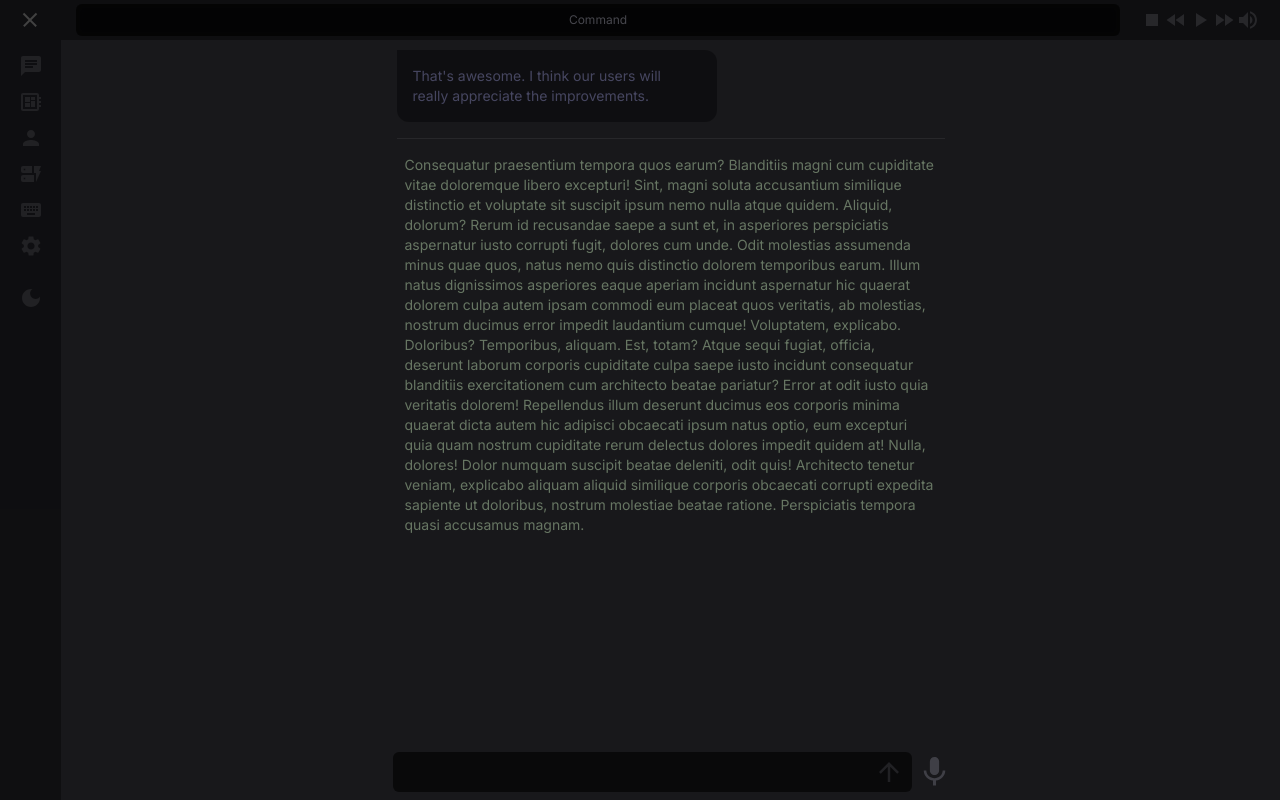
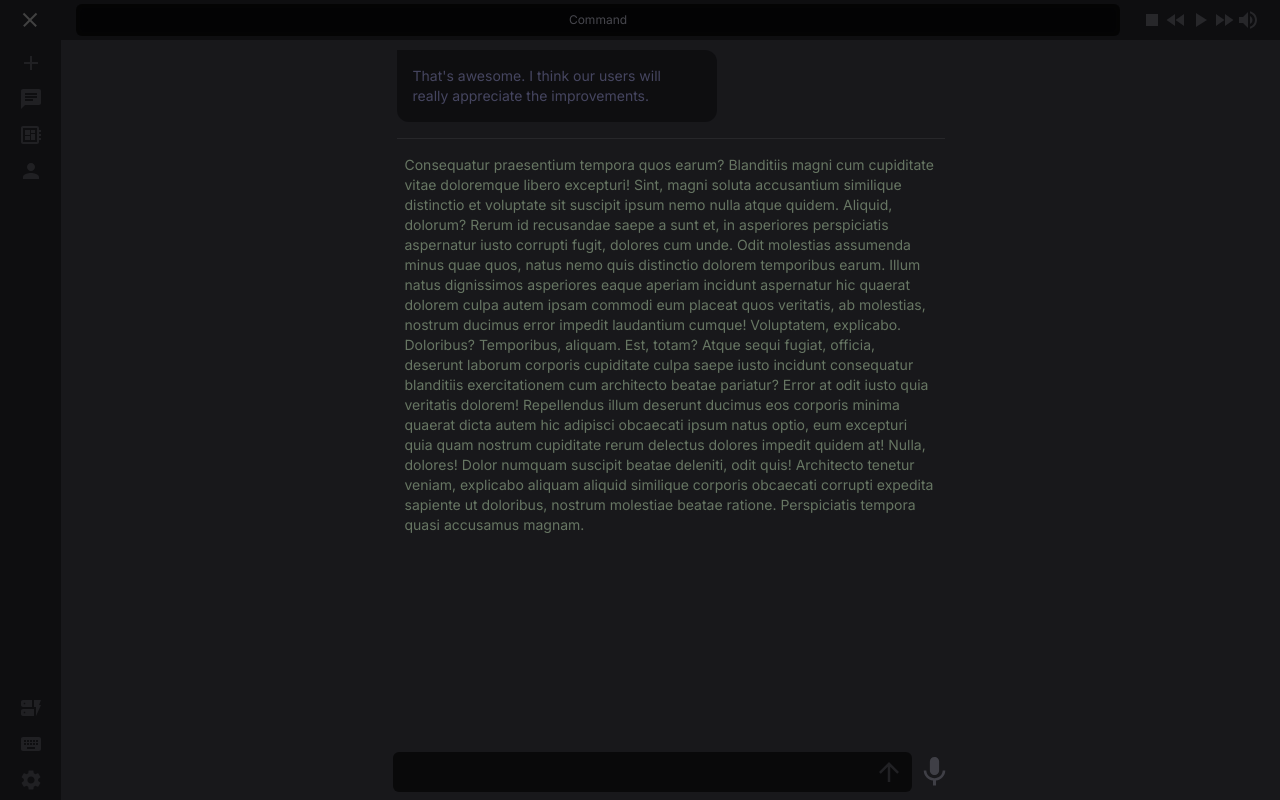
Before and after one commit to ln64-git/sqweebu, a Next.js app: page / in a window 1280 px wide. Both pictures are taken after a click on the button 30 px from the left and 20 px from the top of the page. Built offline with nearby package versions, Linux system fonts and the light colour scheme.

Commit message:
rearranged sidebar icons, added plus button

```diff
--- a/src/components/sidebar/sidebar.tsx
+++ b/src/components/sidebar/sidebar.tsx
@@ -10,7 +10,7 @@ import command from "../../../public/sidebar/command.svg";
 import voice from "../../../public/sidebar/voice.svg";
 import model from "../../../public/sidebar/model.svg";
 import chat from "../../../public/sidebar/chat.svg";
-import home from "../../../public/sidebar/home.svg";
+import add from "../../../public/sidebar/add.svg";
 
 export default function SideBar() {
   const sidebar = useNexus((state) => state.sidebar);
@@ -23,15 +23,20 @@ export default function SideBar() {
           style={{ backgroundColor: overlayColor }} // Corrected usage of overlayColor
           className="md:block min-w-[61px] opacity-60 flex flex-col justify-between"
         >
-          <div className="flex flex-col items-center gap-3 pt-3.5">
+          <div className="flex flex-col justify-between items-center  pt-2.5  h-full">
+            <div className="flex flex-col justify-center items-center gap-3  w-full h-[134px] ">
+              <HoverableIcon src={add} alt="add" />
               <HoverableIcon src={chat} alt="chat" />
               <HoverableIcon src={model} alt="model" />
               <HoverableIcon src={voice} alt="voice" />
+            </div>
+            <div className="flex flex-col justify-between items-center gap-3 w-full  pb-2">
               <HoverableIcon src={command} alt="command" />
               <HoverableIcon src={keyboard} alt="keyboard" />
               <HoverableIcon src={settings} alt="settings" />
             </div>
-          <div className="pt-4">
+          </div>
+          <div className="pt-[2px]">
             <LightSwitch />
           </div>
         </div>
```
Also changed, not shown: public/sidebar/add.svg (added). Lines whose indentation alone changed are shown as unchanged.
